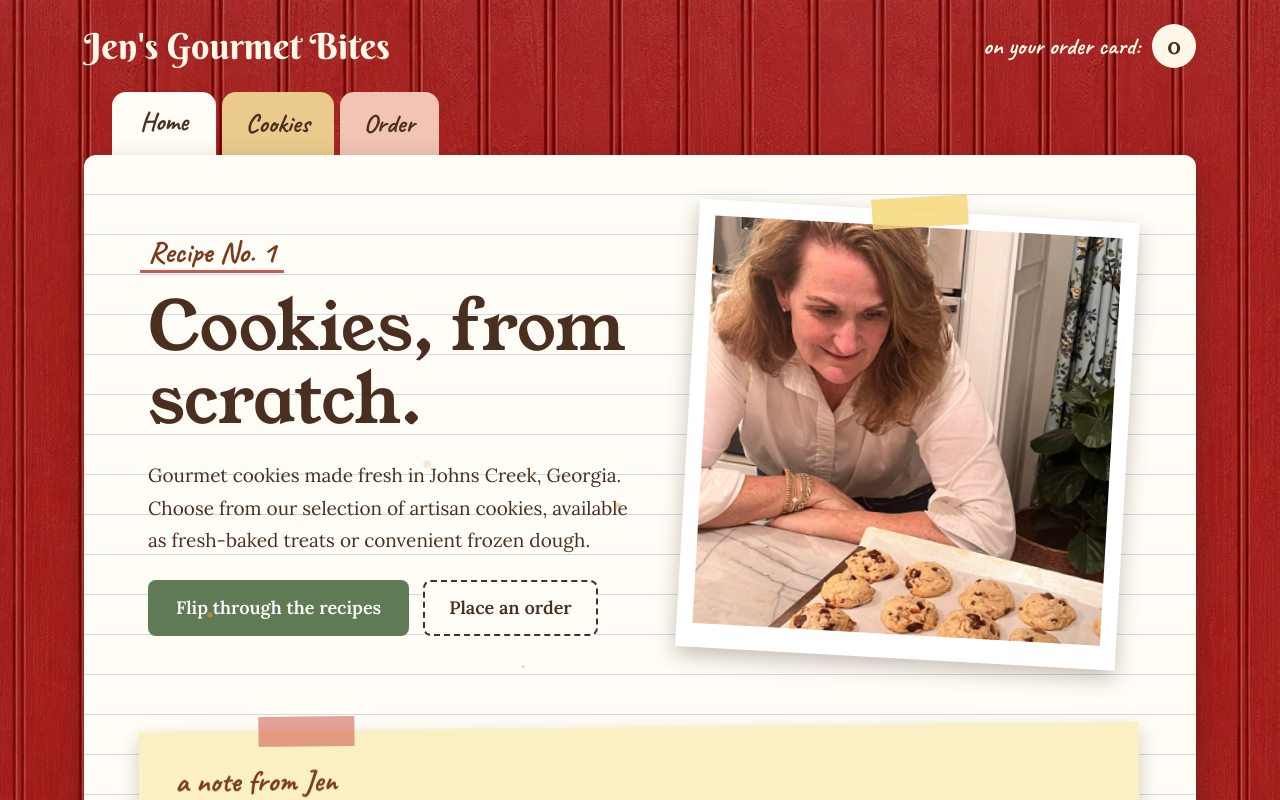
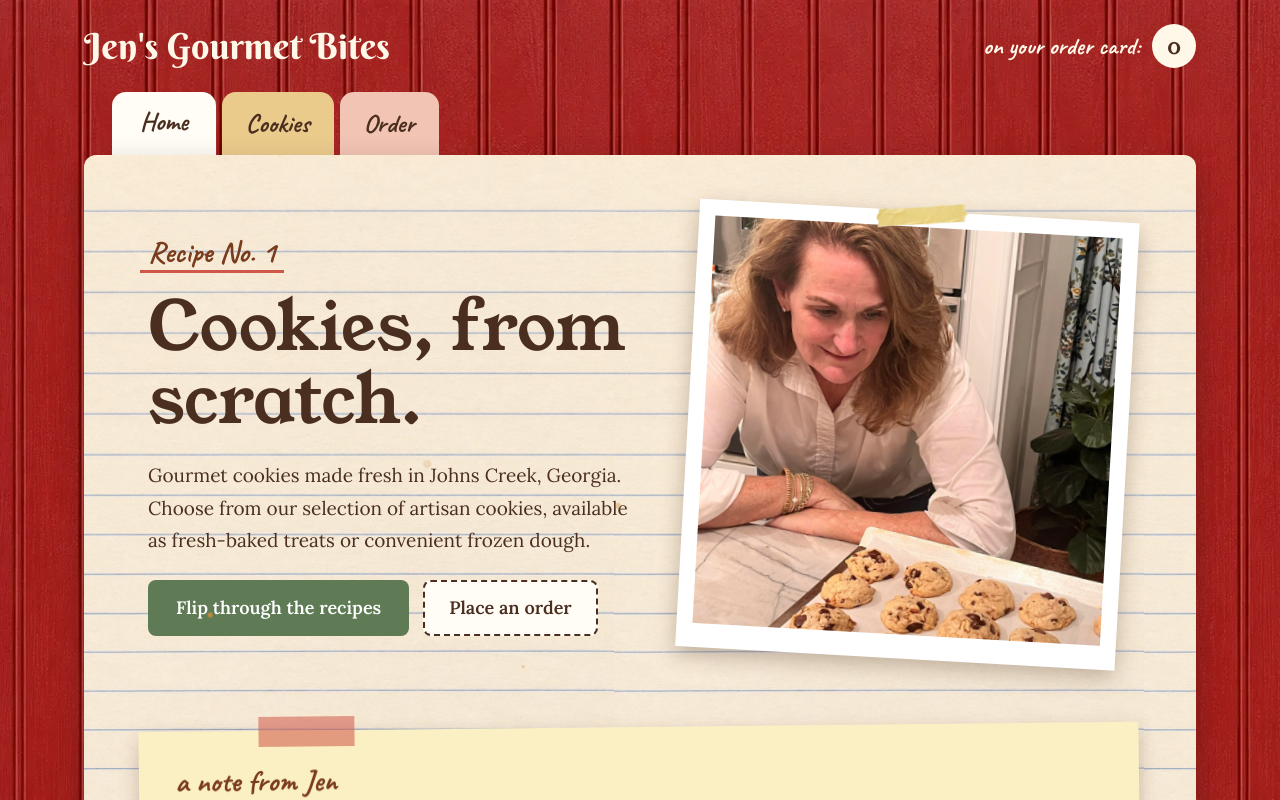
Before and after one commit to Davisopp13/Jens-Gourmet-Bites, a Next.js app: page / in a window 1280 px wide. Shown: the top 800 px of the page. Built offline with nearby package versions, Linux system fonts and the light colour scheme; no server answers; the database is empty.

Commit message:
Use photographic masking tape and notebook paper textures

```diff
--- a/app/globals.css
+++ b/app/globals.css
@@ -192,3 +192,10 @@
   background-repeat: repeat;
   background-size: 960px 1280px;
 }
+
+/* Photographic paper, scaled to preserve the notebook's 40px ruling. */
+.cat-notebook {
+  background-image: url('/images/notebook-paper.webp');
+  background-size: 530px auto;
+  background-repeat: repeat;
+}
--- a/components/catalog/CatalogSite.tsx
+++ b/components/catalog/CatalogSite.tsx
@@ -122,7 +122,7 @@ export default function CatalogSite({ products, content = DEFAULT_WEBSITE_CONTEN
           })}
         </div>
 
-        <div className="relative min-h-[560px] rounded-xl bg-cat-paper p-5 shadow-[0_14px_30px_rgba(40,22,10,.35)] [background-image:repeating-linear-gradient(transparent_0_39px,#C9DCE8_39px_40px)] md:p-14">
+        <div className="relative min-h-[560px] rounded-xl bg-cat-paper p-5 shadow-[0_14px_30px_rgba(40,22,10,.35)] cat-notebook md:p-14">
           <div key={tab} role="tabpanel" id={`panel-${tab}`} aria-labelledby={`tab-${tab}`} className="cat-panel">
             {tab === "home" && <HomePanel content={content} onBrowse={() => goTo("cookies")} onOrder={() => goTo("order")} />}
             {tab === "cookies" && (
--- a/components/catalog/HomePanel.tsx
+++ b/components/catalog/HomePanel.tsx
@@ -70,7 +70,7 @@ export default function HomePanel({ content, onBrowse, onOrder }: HomePanelProps
         </div>
         <div
           aria-hidden="true"
-          className="cat-tape absolute -top-3.5 left-1/2 -ml-12 h-[30px] w-24 bg-cat-tape/85"
+          className="cat-tape absolute -top-3.5 left-1/2 -ml-12 h-[30px] w-24 bg-[url('/images/masking-tape.webp')] bg-contain bg-center bg-no-repeat"
         />
       </div>
 
```
Also changed, not shown: public/images/masking-tape.webp (added), public/images/notebook-paper.webp (added).
